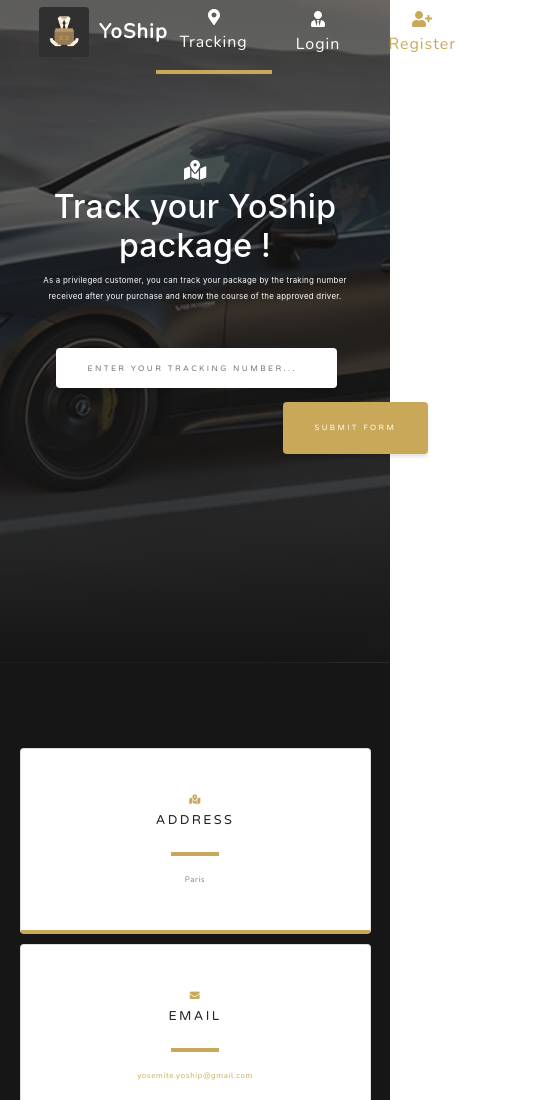
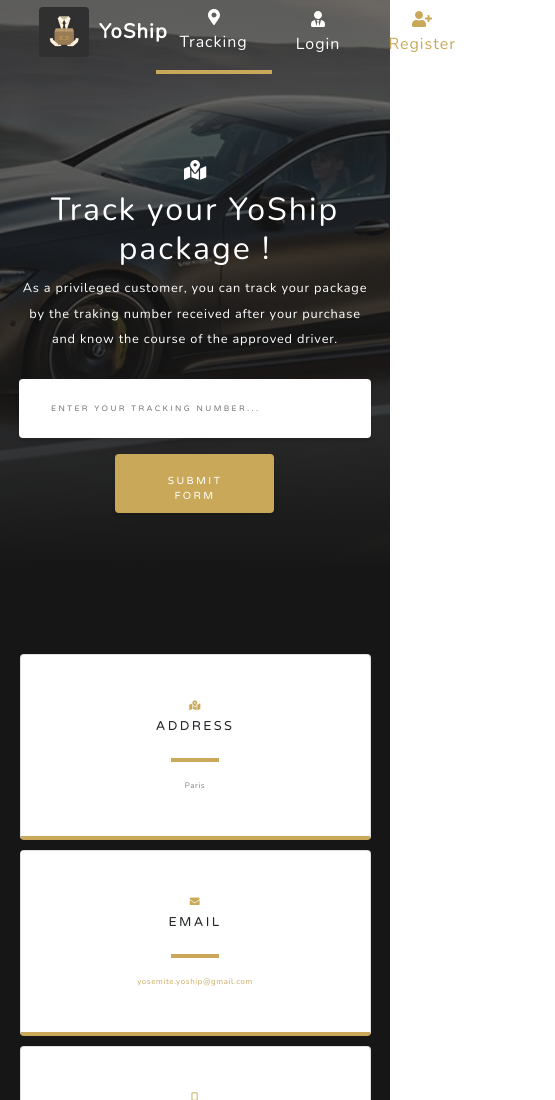
Before and after one commit to WildCodeSchool/paris-0219-js-yoship-front, a React app: page /tracking in a window 390 px wide. Shown: the top 1100 px of the page, 555 px wide, since content can reach past the window. Built offline with nearby package versions, Linux system fonts and the light colour scheme.

Commit message:
resolved problem of responsivity with GRID and media query

```diff
--- a/src/components/TrackingSection/TrackingSection.js
+++ b/src/components/TrackingSection/TrackingSection.js
@@ -11,33 +11,28 @@
 
   render() {
     return (
+      <div className="container-section">
         <div className="tracking_section">
-
           <FontAwesomeIcon
             icon="map-marked-alt"
             className="logo_white"
-          size="2x"/>
-        <div  className="text-white">
-
-        <h2>Track your YoShip package !</h2>
-        <p>
+            size="2x" />
+          <h2 className="text-white">
+            Track your YoShip package !
+          </h2>
+          <p className="text-white">
             As a privileged customer, you can track your package by the traking number received after your purchase and know the course of the approved driver.
           </p>
-
           <form action="/" method="get" className="form_inline">
             <label className="hidden" htmlFor='trackNumber'></label>
-          <input type="text" placeholder="Enter your tracking number..." className="form_control"/>
-
-        <div id='buttontracking' >
-        <Button text="LET'S SEE !"/>
-        </div>
+            <input type="text" placeholder="Enter your tracking number..." className="form_control" />
+            <Button text="LET'S SEE !" />
           </form>
-
-
         </div>
       </div>
     )
   }
 }
 
+
 export default TrackingSection
--- a/src/components/TrackingSection/TrackingSection.scss
+++ b/src/components/TrackingSection/TrackingSection.scss
@@ -3,146 +3,187 @@
     letter-spacing: 0.0625em;
 }
 
-#buttontracking  {
-    font-size: 120%;
-    position: relative;
-    right: -13.5em;
-    top: -2.8em;
-    padding: 22px 32px;
-
-}
-
-.logo_white {
-    color: white;
-    margin-left: auto;
-    margin-right: auto;
-    margin-bottom: 1em;
-
-}
-
-.tracking_section {
+.container-section {
     padding: 10rem 0;
     background: linear-gradient(to bottom, rgba(22, 22, 22, 0.6) 0%, rgba(22, 22, 22, 0.8) 75%, #161616 100%), url("../../assets/images/tracking-background.jpg");
     background-position: center;
     background-repeat: no-repeat;
     background-attachment: scroll;
     background-size: cover;
+    width: 100%;
+}
+
+.form_inline {
+    display: grid;
+    grid-template-columns: 563.08px 158.92px;
+    grid-template-rows: 59px;
+    width: 730px;
+    height: 59px;
+    position: relative;
+    top: -17px;
+    margin-left: auto;
+    margin-right: auto;
+
+}
+.form_control {
+    grid-column-start: 1;
+    grid-column-end: 2;
+    margin-right: 8px;
+}
+.tracking_section .form_inline button {
+    grid-column-start: 2;
+    grid-column-end: 3;
+    padding: 20px 32px;
+    font-size: 80%;
+    width: 100%;
+    height: 100%
 
 
 }
-.tracking_section, ::after, ::before {
+
+.logo_white {
+    color: white;
+}
+
+
+
+.tracking_section {
+    width: 760px;
+    height: 249px;
+    margin-left: auto;
+    margin-right: auto;
+    text-align: center;
+}
+
+
+
+
+.container-section, ::after, ::before {
     box-sizing: border-box;
+    text-align: center;
 }
 
 
 .tracking_section .form_inline input {
     box-shadow: 0 0.1875rem 0.1875rem 0 rgba(0, 0, 0, 0.1) !important;
-    padding: 30px 32px;
-    height: 19px;
+    padding: 20px 32px;
     font-family: 'Varela Round', 'sans-serif';
     font-size: 80%;
     text-transform: uppercase;
     letter-spacing: .15rem;
     border: 0;
     border-radius: .25rem;
-    width: 65%;
-    position: relative;
-    top: 2.5em;
-    left: -11%;
     line-height: 1.8;
 }
+
 
 .text-white {
     color: white;
     text-align: center!important;
-    width: 760px;
     margin-left: auto;
     margin-right: auto;
     margin-top: 1em;
     position: relative;
-    top: -2.3em;
+    font-family: 'Nunito', sans-serif;
 }
 
-.text-white h2 {
+.tracking_section h2 {
     font-size: 2rem;
+    letter-spacing: .0625em;
+    margin-top: 10px;
+    margin-left: auto;
+    margin-right: auto;
     margin-bottom: .5rem;
     font-weight: 500;
     line-height: 1.2;
-    margin-top: .2rem;
 }
 
-.text-white p {
-    font-size: 80%;
-    font-weight: 400;
+.tracking_section p {
+    font-size: 12.8px;
+    width: 95%;
+    margin-left: auto;
+    margin-right: auto;
+    margin-top: 0px;
+    margin-bottom: 0px;
+    letter-spacing: .0625em;
     line-height: 2em;
+}
+
+@media (max-width: 1199px) {
+    .form_inline {
+        display: grid;
+        grid-template-columns: 443.06px 158.92px;
+        grid-template-rows: 59px;
+        width: 610px;
+        height: 59px;
+    }
+    .tracking_section {
+        margin-left: auto;
+        margin-right: auto;
+        width:   639.98px;
+    }
 
 }
 
-@media (min-width: 576px) and (max-width: 800px) {
-
-    Button {
-           font-size: 95.7%!important;
-           position: relative;
-           right:-43.5%;
-           top: -2.8em;
-           line-height: 1.5;
-           width: 159px;
+@media (max-width: 991px) {
+    .tracking_section {
+        margin-left: auto;
+        margin-right: auto;
+        width:   600px;
     }
-    .form_inline .form_control {
-        display: inline-block;
-        vertical-align: middle;
-        margin-right: .5rem!important;
-    }
-
-    .tracking_section .form_inline  {
-            font-size: 80%;
-            width: 87%;
-            position: relative;
-            left: 3%;
-    }
-
-    .text-white{
-            width: 600px;
+    .form_inline {
+        display: grid;
+        grid-template-columns: 403.08px 158.92px;
+        grid-template-rows: 59px;
+        width: 570px;
+        height: 59px;
     }
 }
 
+@media (max-width:768px) {
+    .tracking_section {
+        margin-left: auto;
+        margin-right: auto;
+        width:   540px;
+    }
+    .form_inline {
+        display: grid;
+        grid-template-columns: 343.08px 158.92px;
+        grid-template-rows: 59px;
+        width: 510px;
+        height: 59px;
+    }
+}
+
+@media (max-width:576px) {
+    .tracking_section {
+        margin-left: auto;
+        margin-right: auto;
+        width: 95%;
+    }
+    .form_inline {
+        display: grid;
+        grid-template-columns: 100%;
+        grid-template-rows: 59px 59px;
+        width: 95%;
+        height: 59px;
+    }
+    .tracking_section .form_inline button {
+        grid-column-start: 2;
+        grid-column-end: 3;
+        padding: 20px 32px;
+        font-size: 80%;
+        width: 159px;
+        height: 59px;
+    }
+    .form_control {
+        grid-column-start: 1;
+        grid-column-end: 2;
+        margin-right:0;
+        height: 59px;
+        position: relative;
+        top: -16px;
+    }
 
 
-
-@media (max-width: 575px) {
-    Button {
-      position: relative;
-      top: 45px;
-      left: 0px;
-    }
-
-    .form_inline {
-        display: flex;
-        flex-direction: column;
-        align-items: center;
-        align-content: center;
-    }
-
-    .tracking_section form {
-        display: flex;
-        flex-direction: column;
-
-    }
-
-    .tracking_section .form_inline .form_control {
-        width: 281px;
-        height: 19px;
-        padding: 20px 32px;
-        left: 1px;
-     }
-
-    .text-white {
-        width: auto;
-    }
-
-    .text-white p {
-        width: 335.2px;
-        margin-left:auto;
-        margin-right: auto;
-    }
 }
```
Lines whose indentation alone changed are shown as unchanged.
